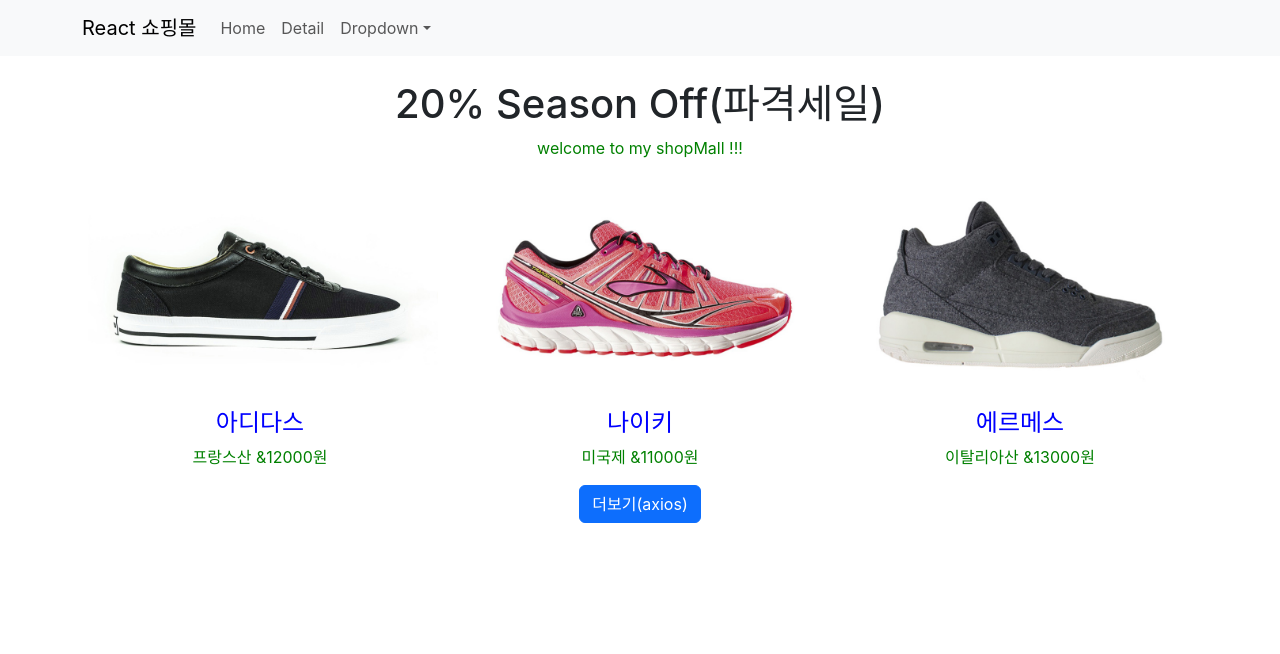
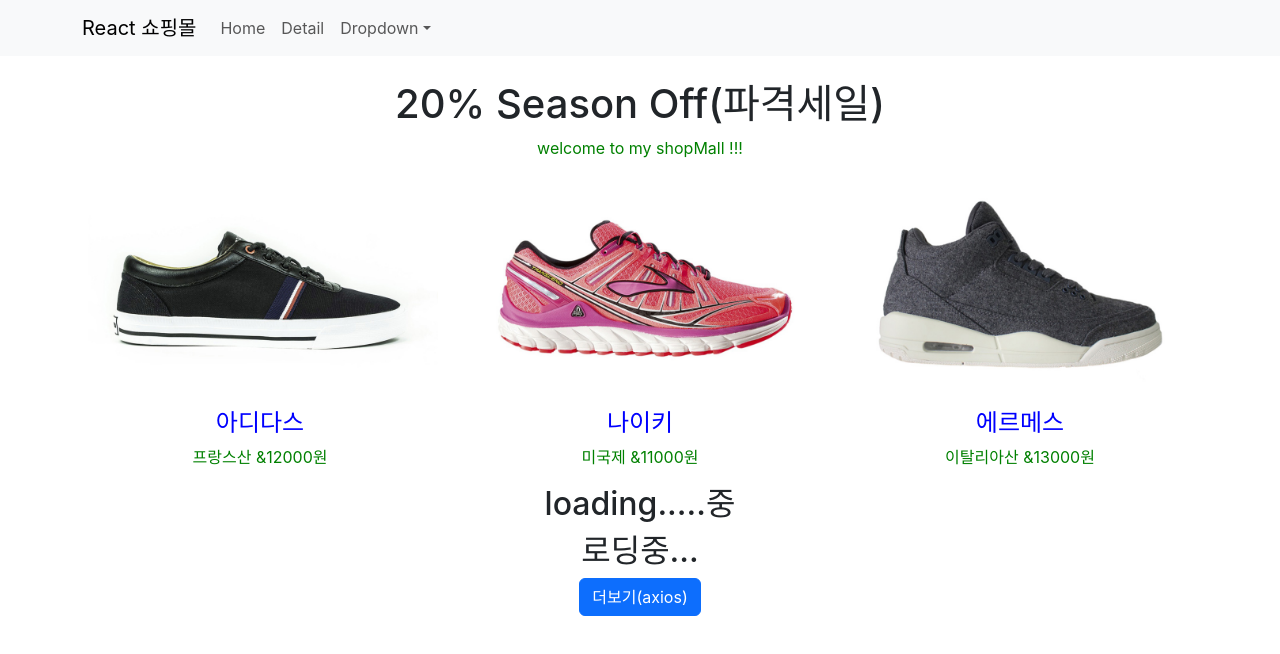
Before and after one commit to kimnamyong/reactshop, a React (Create React App) app in the folder shop/: page / in a window 1280 px wide. Both pictures are taken after a click on the button "더보기(axios)". Shown: the top 654 px of the page. Built offline with nearby package versions, Linux system fonts and the light colour scheme; no server answers.

Commit message:
app 정리

```diff
--- a/shop/src/App.js
+++ b/shop/src/App.js
@@ -7,7 +7,6 @@
 import Home from "./components/Home";
 import Details from "./components/Details";
 import { Switch } from "react-router-dom";
-
 
 function App() {
   let [shoes, setShoes] = useState(Data);
@@ -27,7 +26,6 @@
       <h2>로딩중...</h2>
     </div>
   );
-
 
   return (
     <div className="App">
--- a/shop/src/components/Home.js
+++ b/shop/src/components/Home.js
@@ -1,24 +1,39 @@
-//import { Route } from "react-router-dom";
+import React, { useState } from "react";
 import { Container } from "react-bootstrap";
 import Card from "./Card";
 import axios from "axios";
 
 function Home(props) {
   let getUrl = "https://codingapple1.github.io/shop/data2.json";
+  let [show, setShow] = useState(false);
+
+  const loading = () => {
+    return (
+      <div>
+        <h2> loading.....중</h2>
+      </div>
+    );
+  };
+  const loading2 = (
+    <div>
+      <h2>로딩중...</h2>
+    </div>
+  );
+
   const getData = () => {
     axios
       .get(getUrl)
       .then((result) => {
         // console.log(result.data);
-        //setShow(true);
+        setShow(true);
         props.setShoes([...props.shoes, ...result.data]);
-        // setTimeout(() => {
-        //   setShow(false);
-        // }, 1000);
+         setTimeout(() => {
+           setShow(false);
+         }, 1000);
       })
       .catch(() => {
         console.log("접속실패....");
-        //setShow(true);
+        setShow(true);
       });
   };
 
@@ -34,6 +49,9 @@
             return <Card shoes={props.shoes[i]} i={i} key={i} />;
           })}
         </div>
+
+        {show ? loading() : null}
+          {show ? loading2 : null}
 
         <button className="btn btn-primary"
           onClick={getData}>
```
